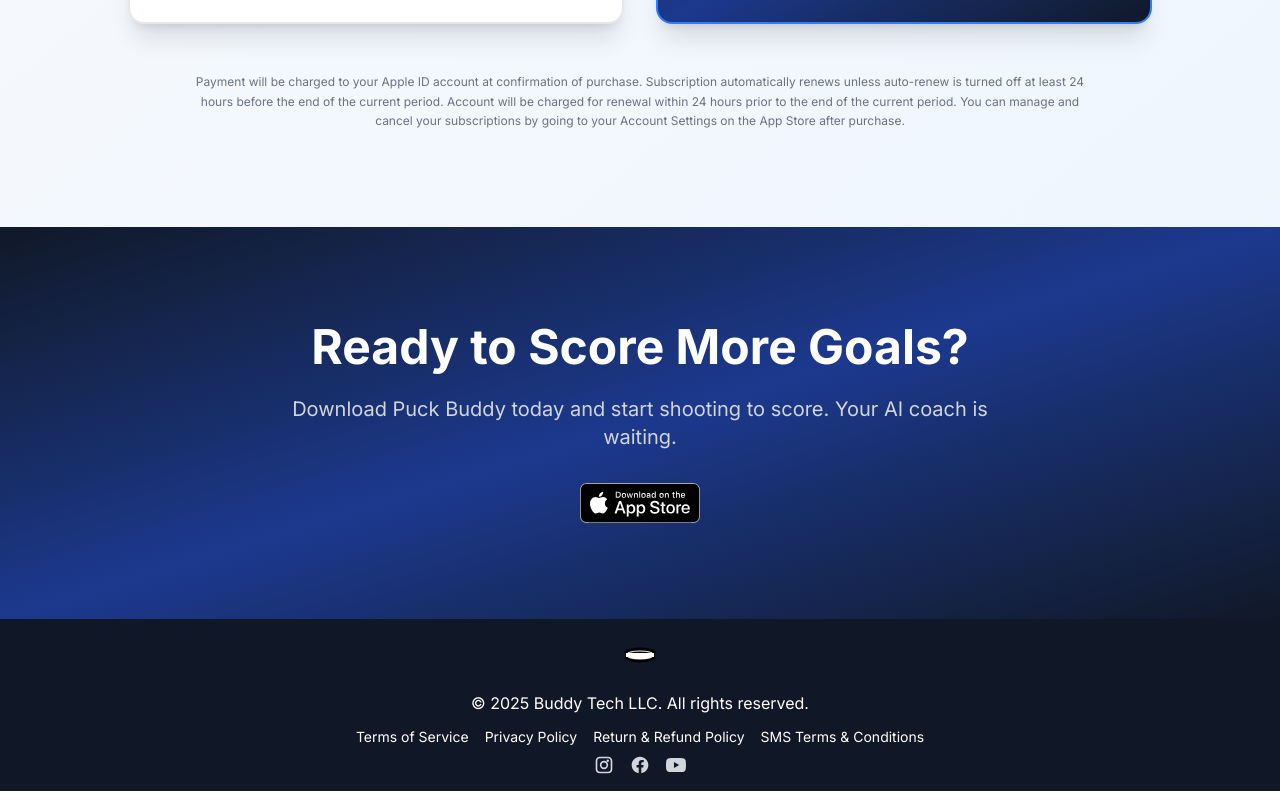
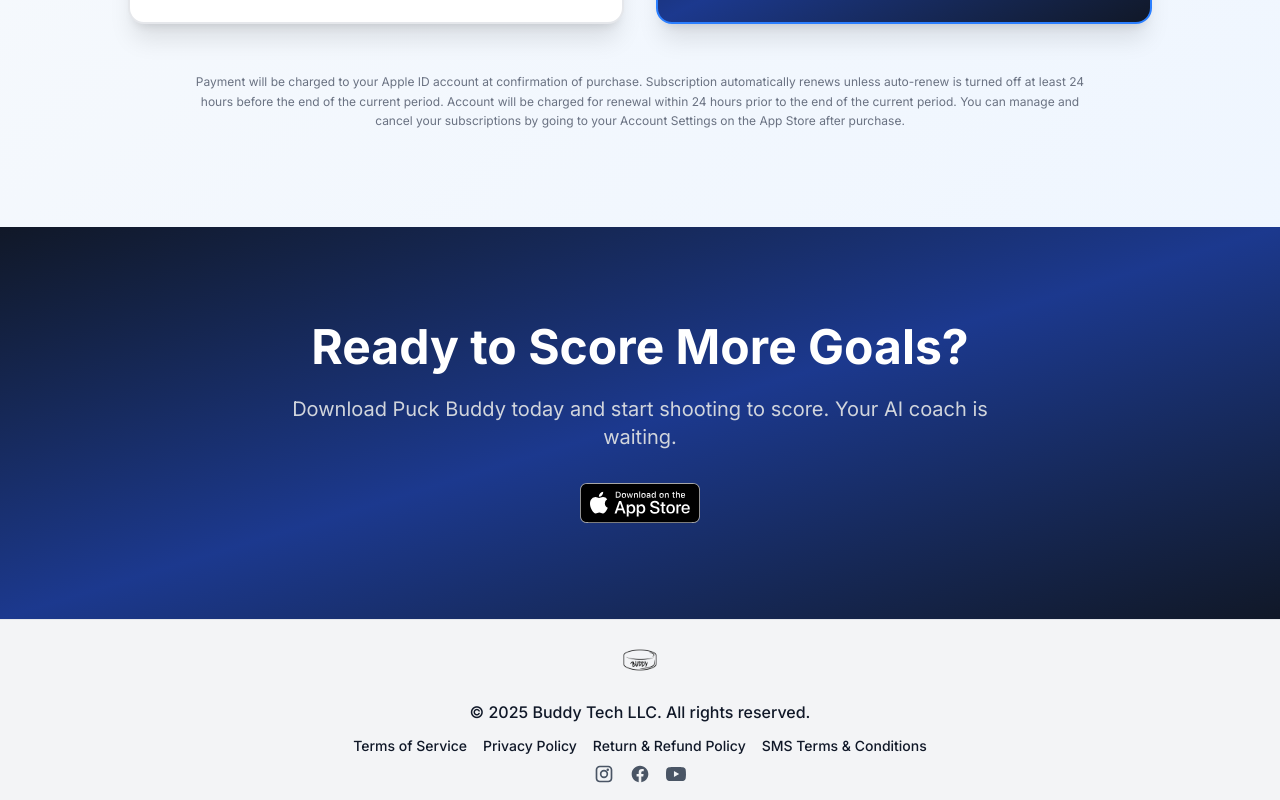
Before and after one commit to jakedibattista/puckbuddywebsite, a Next.js app: page / in a window 1280 px wide. Shown: the part 6633-7433 px from the top of the page. Built offline with nearby package versions, Linux system fonts and the light colour scheme.

Commit message:
Update favicon and footer to use new seth_logo_adaptive_foreground.png and match gray/black theme

```diff
--- a/src/app/layout.tsx
+++ b/src/app/layout.tsx
@@ -45,45 +45,45 @@ export default function RootLayout({
   return (
     <html lang="en">
       <head>
-        <link rel="icon" href="/logo.svg" type="image/svg+xml" />
+        <link rel="icon" href="/seth_logo_adaptive_foreground.png" />
       </head>
       <body className={inter.className}>
         <div className="flex flex-col min-h-screen">
           <Navigation />
           <main className="flex-grow">{children}</main>
-          <footer className="bg-gray-900 text-white p-4">
+          <footer className="bg-gray-100 text-gray-900 p-4 border-t border-gray-200">
             <div className="container mx-auto text-center">
               <div className="flex justify-center mb-4">
                 <Image
-                  src="/logo.svg"
+                  src="/seth_logo_adaptive_foreground.png"
                   alt="Puck Buddy Logo"
-                  width={40}
-                  height={40}
-                  className="h-10 w-auto"
+                  width={60}
+                  height={60}
+                  className="h-12 w-auto"
                 />
               </div>
-              <p>&copy; 2025 Buddy Tech LLC. All rights reserved.</p>
+              <p className="font-medium">&copy; 2025 Buddy Tech LLC. All rights reserved.</p>
               <div className="mt-3 space-y-2">
-                <div className="flex flex-col sm:flex-row justify-center items-center gap-2 sm:gap-4 text-sm">
-                  <Link href="/terms" className="hover:text-gray-400">
+                <div className="flex flex-col sm:flex-row justify-center items-center gap-2 sm:gap-4 text-sm font-medium">
+                  <Link href="/terms" className="hover:text-blue-600">
                     Terms of Service
                   </Link>
-                  <Link href="/privacy" className="hover:text-gray-400">
+                  <Link href="/privacy" className="hover:text-blue-600">
                     Privacy Policy
                   </Link>
-                  <Link href="/refund" className="hover:text-gray-400">
+                  <Link href="/refund" className="hover:text-blue-600">
                     Return & Refund Policy
                   </Link>
-                  <Link href="/sms-terms" className="hover:text-gray-400">
+                  <Link href="/sms-terms" className="hover:text-blue-600">
                     SMS Terms & Conditions
                   </Link>
                 </div>
-                <div className="flex justify-center items-center gap-4 text-sm text-gray-300 mt-1">
+                <div className="flex justify-center items-center gap-4 text-gray-600 mt-1">
                   <a
                     href="https://www.instagram.com/the_puck_buddy/"
                     target="_blank"
                     rel="noopener noreferrer"
-                    className="hover:text-gray-100"
+                    className="hover:text-blue-600"
                     aria-label="Puck Buddy on Instagram"
                   >
                     <svg
@@ -99,7 +99,7 @@ export default function RootLayout({
                     href="https://www.facebook.com/profile.php?id=61584979140977#"
                     target="_blank"
                     rel="noopener noreferrer"
-                    className="hover:text-gray-100"
+                    className="hover:text-blue-600"
                     aria-label="Puck Buddy on Facebook"
                   >
                     <svg
@@ -115,7 +115,7 @@ export default function RootLayout({
                     href="https://www.youtube.com/@PuckBuddyapp"
                     target="_blank"
                     rel="noopener noreferrer"
-                    className="hover:text-gray-100"
+                    className="hover:text-blue-600"
                     aria-label="Puck Buddy on YouTube"
                   >
                     <svg
```
Also changed, not shown: public/seth_logo_adaptive_foreground.png (added).
